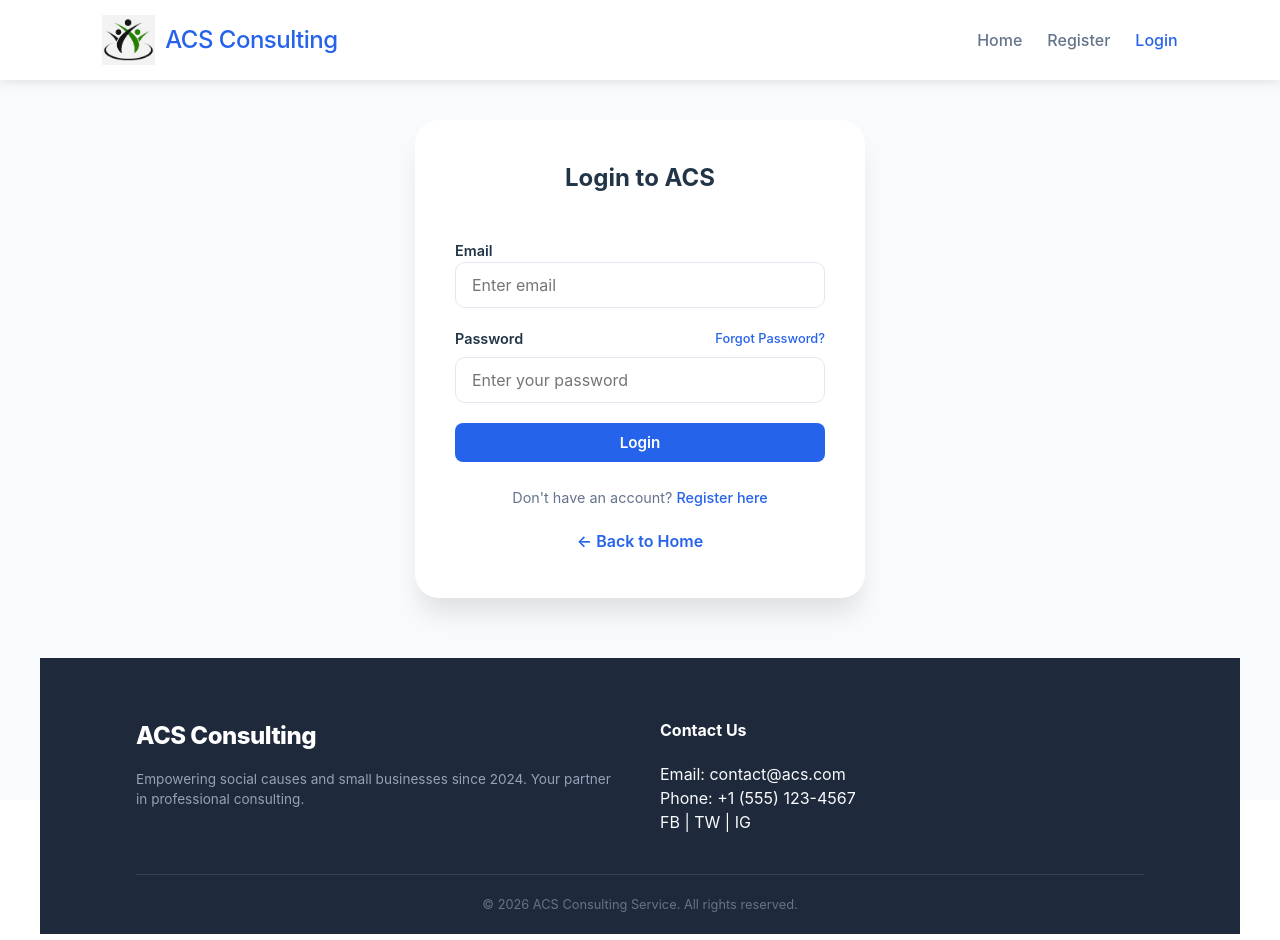
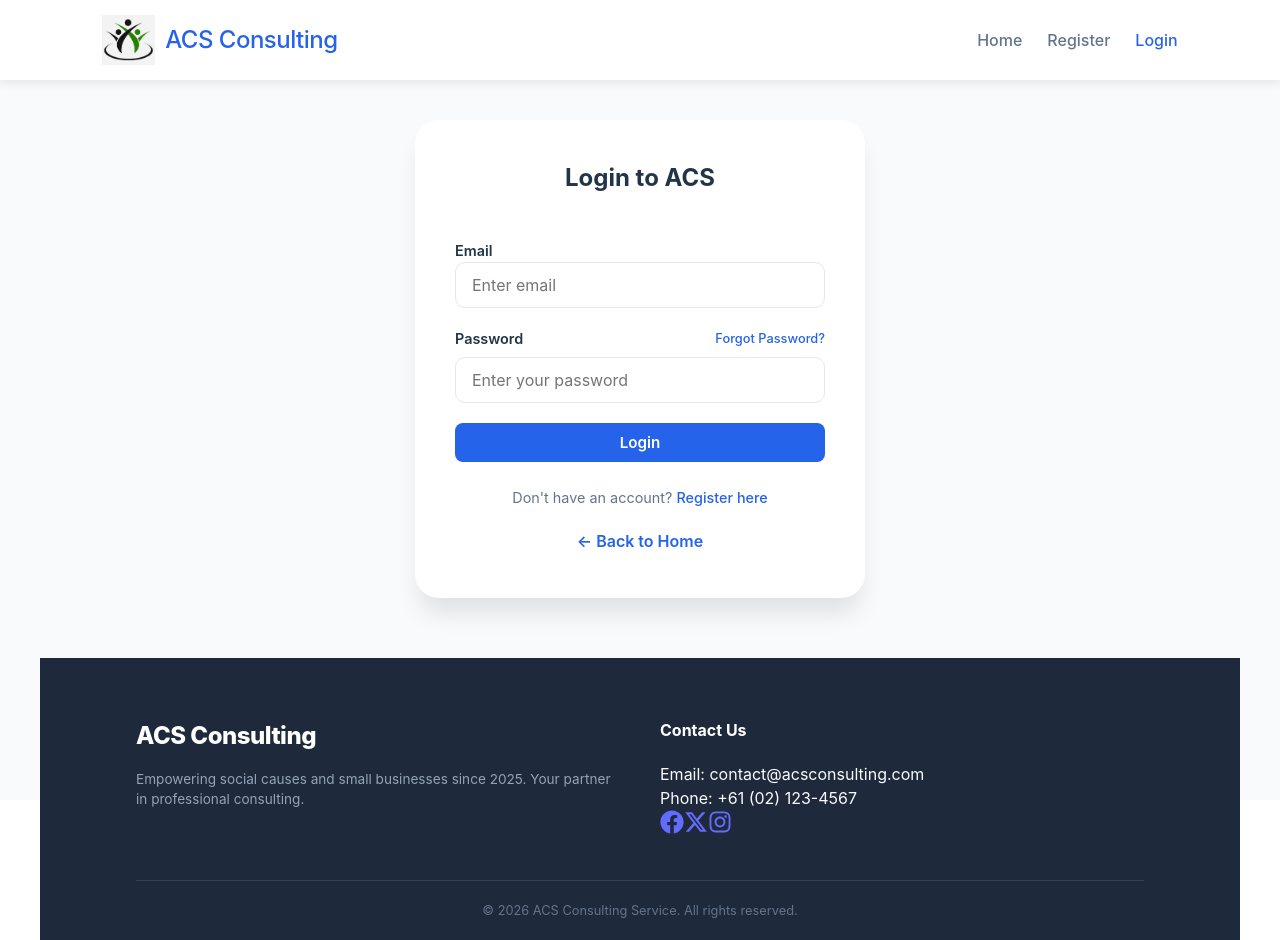
Before and after one commit to evelynlei/acsproject, a React app in the folder frontend/: page /login in a window 1280 px wide. Built offline with nearby package versions, Linux system fonts and the light colour scheme; the HTML template or start-up script is replaced by a standard one.

Commit message:
change the icons for the footer

```diff
--- a/frontend/src/components/Footer.jsx
+++ b/frontend/src/components/Footer.jsx
@@ -1,18 +1,30 @@
+import { FaFacebook, FaInstagram } from "react-icons/fa";
+import { FaXTwitter } from "react-icons/fa6";
+
 export default function Footer() {
   return (
     <footer className="main-footer">
       <div className="footer-container">
         <div className="footer-info">
           <div className="logo">ACS Consulting</div>
-          <p>Empowering social causes and small businesses since 2024. Your partner in professional consulting.</p>
+          <p>Empowering social causes and small businesses since 2025. Your partner in professional consulting.</p>
         </div>
 
         <div className="footer-contact">
           <h4>Contact Us</h4>
-          <p>Email: contact@acs.com</p>
-          <p>Phone: +1 (555) 123-4567</p>
+          <p>Email: contact@acsconsulting.com</p>
+          <p>Phone: +61 (02) 123-4567</p>
+
           <div className="social-icons">
-            <span>FB</span> | <span>TW</span> | <span>IG</span>
+            <a href="https://facebook.com" target="_blank" rel="noreferrer">
+              <FaFacebook size={24} />
+            </a>
+            <a href="https://x.com" target="_blank" rel="noreferrer">
+              <FaXTwitter size={24} />
+            </a>
+            <a href="https://instagram.com" target="_blank" rel="noreferrer">
+              <FaInstagram size={24} />
+            </a>
           </div>
         </div>
       </div>
--- a/package.json
+++ b/package.json
@@ -18,6 +18,7 @@
     "cors": "^2.8.5",
     "express": "^5.2.1",
     "jsonwebtoken": "^9.0.0",
+    "react-icons": "^5.5.0",
     "sqlite3": "^5.1.7"
   },
   "devDependencies": {
```
Also changed, not shown: 2 other files (tests, documents, lock files or other folders).
